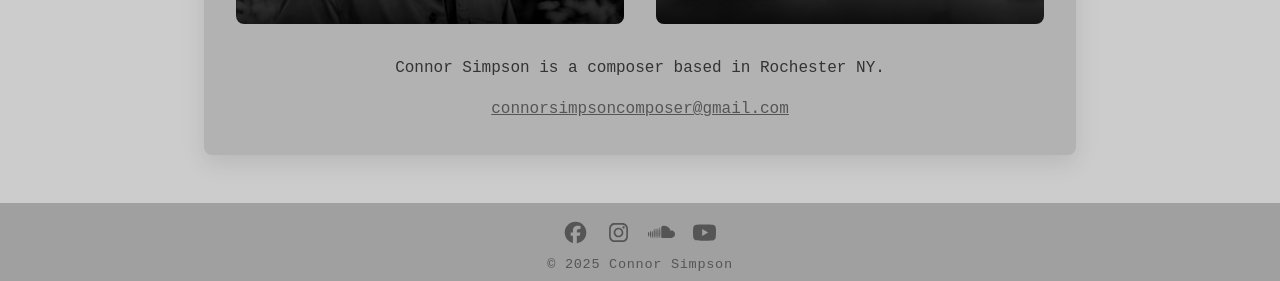
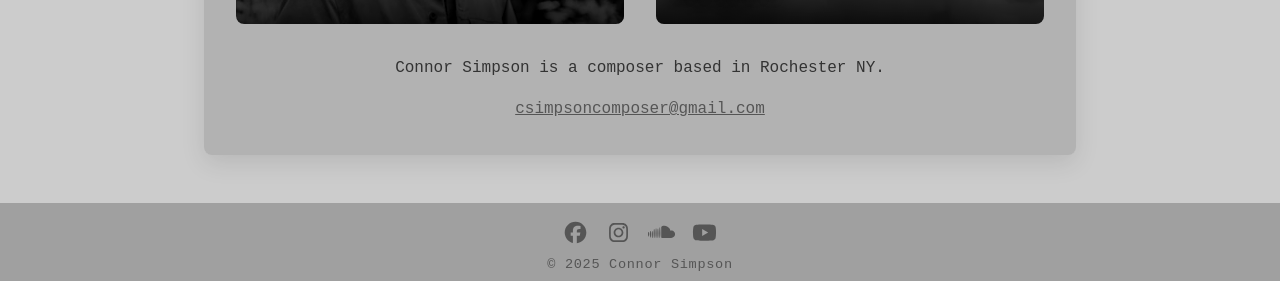
Before and after one commit to connorsimpsoncomposer/connorsimpsoncomposer.github.io, a Jekyll site: the page built from index.html, in a window 1280 px wide. Shown: the part 676-957 px from the top of the page. Built offline with Jekyll 4.4.1, drawn with Linux system fonts in a browser that asks for light colours; some web fonts are replaced.

Commit message:
fixed typo in email address
fixed typo in email address on index page

```diff
--- a/index.html
+++ b/index.html
@@ -26,8 +26,8 @@ body_class: index-page
     <div class="index-intro">
       <p>Connor Simpson is a composer based in Rochester NY.</p>
       <p>
-        <a href="mailto:connorsimpsoncomposer@gmail.com">
-          connorsimpsoncomposer@gmail.com
+        <a href="mailto:csimpsoncomposer@gmail.com">
+          csimpsoncomposer@gmail.com
         </a>
       </p>
     </div>
```
Also changed, not shown: _assets/images/works-image.jpg (deleted).
